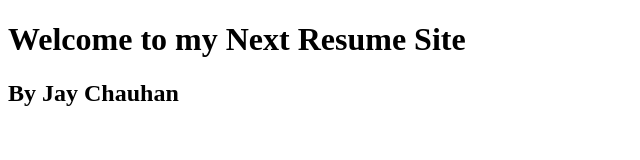
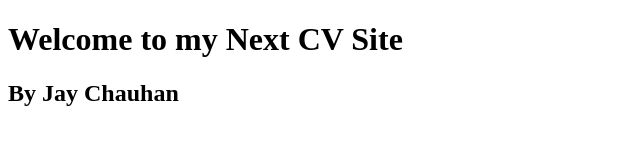
Before and after one commit to Normalguy7/jaychauhan, a Next.js app: page / in a window 1280 px wide. Shown: the top 160 px of the page, without its empty margins (0-640 px from the left). Built offline with nearby package versions, Linux system fonts and the light colour scheme.

Commit message:
changing title of site

```diff
--- a/pages/index.js
+++ b/pages/index.js
@@ -3,8 +3,8 @@ import Head from "next/head";
 export default function Home() {
   return (
     <div>
-      <h1>Welcome to my Next Resume Site</h1>
-      <h2> By Jay Chauhan</h2>
+      <h1>Welcome to my Next CV Site</h1>
+      <h2>By Jay Chauhan</h2>
     </div>
   );
 }
```
